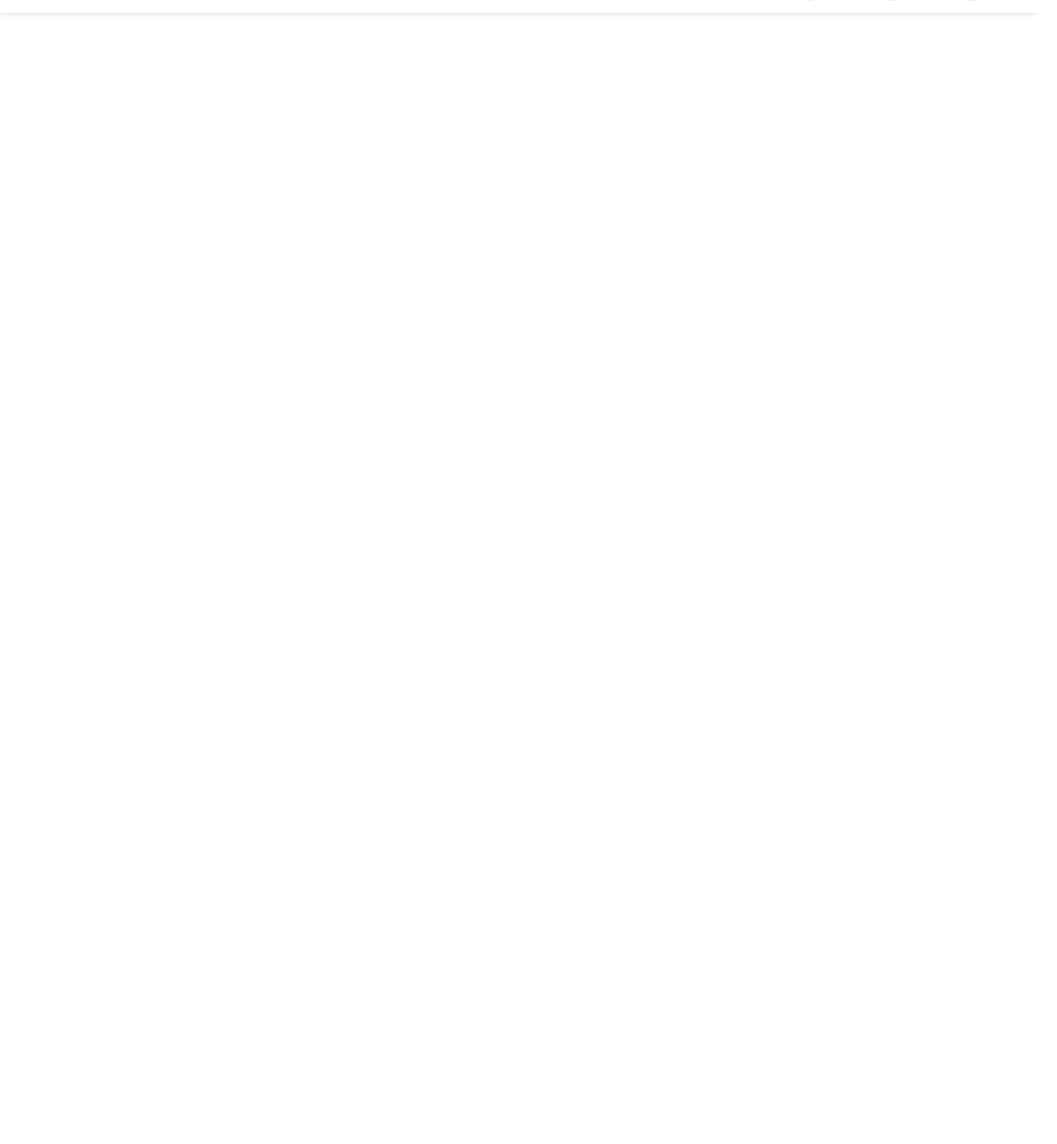
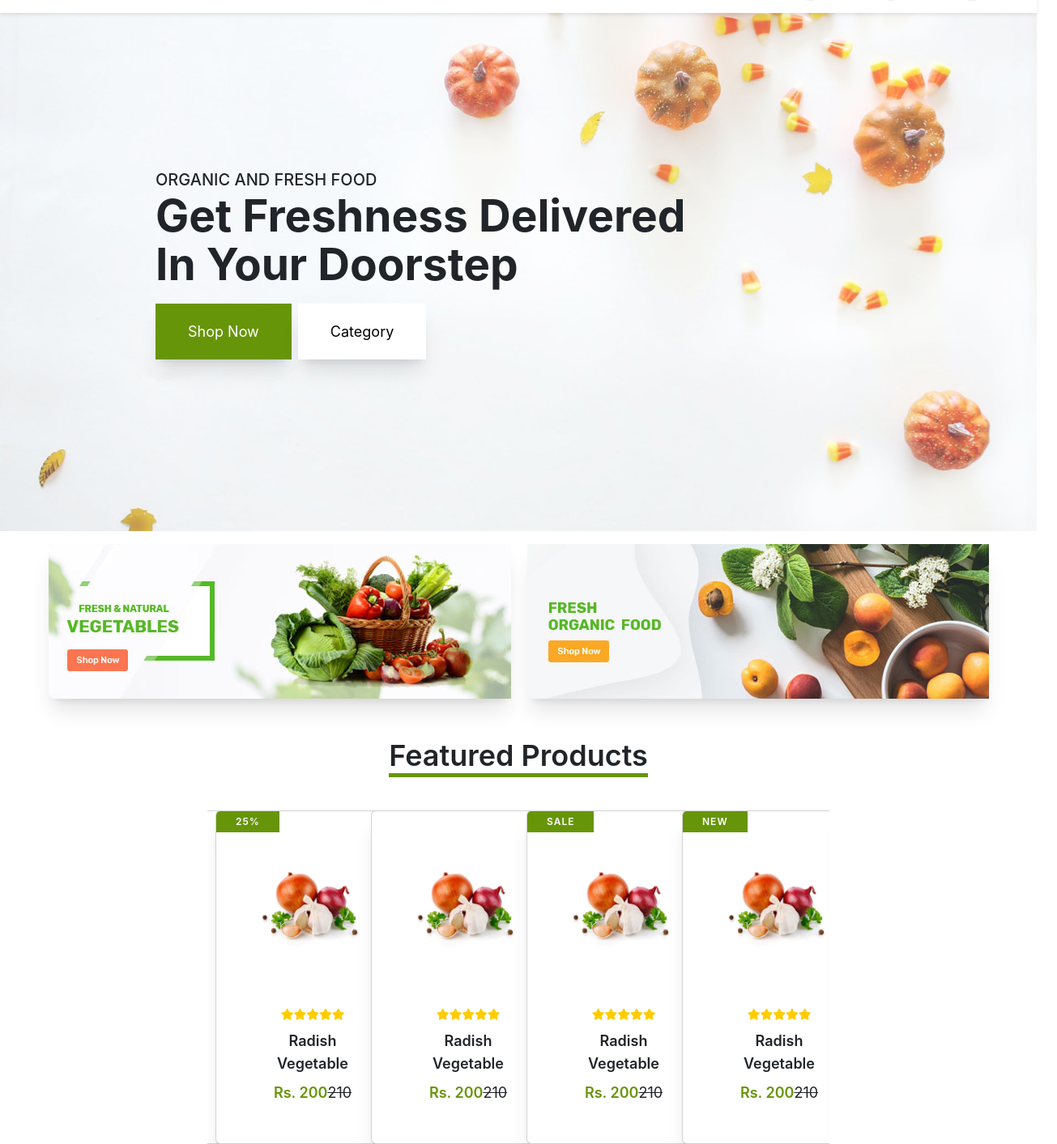
Before and after one commit to PaceDE/mr-jucify, a React (Create React App) app: page / in a window 1280 px wide. Shown: the part 134-1547 px from the top of the page at 81% size, 1305 px wide, since content can reach past the window. Before the commit the page ends 800 px from the top, so only its background shows below. Built offline with nearby package versions, Linux system fonts and the light colour scheme.

Commit message:
home page

```diff
--- a/package.json
+++ b/package.json
@@ -11,6 +11,8 @@
     "react-dom": "^19.0.0",
     "react-router-dom": "^7.1.5",
     "react-scripts": "5.0.1",
+    "react-slick": "^0.30.3",
+    "slick-carousel": "^1.8.1",
     "web-vitals": "^4.2.4"
   },
   "scripts": {
--- a/public/index.html
+++ b/public/index.html
@@ -18,6 +18,8 @@
     <link rel="stylesheet" href="https://cdn.jsdelivr.net/npm/bootstrap-icons@1.10.3/font/bootstrap-icons.css">
     <link rel="stylesheet" href="https://cdnjs.cloudflare.com/ajax/libs/font-awesome/4.7.0/css/font-awesome.min.css">
     <link href="https://cdn.jsdelivr.net/npm/bootstrap@5.3.3/dist/css/bootstrap.min.css" rel="stylesheet">
+
+    <script src="https://kit.fontawesome.com/62b96e2797.js" crossorigin="anonymous"></script>
 
 
     <!--
--- a/src/components/Home.js
+++ b/src/components/Home.js
@@ -3,12 +3,24 @@
 import React from "react";
 import NavigationHeader from "./NavigationHeader";
 import Header from "./Header";
+import Banner from "./blocks/Banner";
+import SmallBanner from "./blocks/SmallBanner";
+import ItemSlider from "./blocks/ItemSlider";
 
 const Home = () => {
   return (
     <div className="home-page">
       <Header/>
       <NavigationHeader/>
+      <Banner />
+      <SmallBanner />
+
+      <div className="mt-10">
+        <h2 className="relative text-4xl font-semibold text-center">
+          <span className="border-b-[5px] border-[#679509]">Featured Products</span>
+        </h2>
+        <ItemSlider />
+      </div>
     </div>
   );
 };
--- /dev/null
+++ b/src/components/blocks/Banner.jsx
@@ -0,0 +1,55 @@
+import React from "react";
+import Slider from "react-slick";
+
+import "slick-carousel/slick/slick.css";
+import "slick-carousel/slick/slick-theme.css";
+
+import image1 from "../../images/slider1.jpg";
+import image2 from "../../images/slider2.jpg";
+import { Link } from "react-router";
+
+const Banner = () => {
+    const images = [
+        image1,
+        image2,
+    ];
+
+    const settings = {
+        dots: false,
+        infinite: true,
+        autoplay: true,
+        autoplaySpeed: 3000,
+        speed: 1000,
+        // cssEase: "linear",
+        slidesToShow: 1,
+        slidesToScroll: 1,
+      };
+
+    return (
+        <>
+            <div className="slider-container">
+                <Slider {...settings}>
+                    {images.map(img => (
+                        <div className="w-screen h-[80vh] relative" key={images.indexOf(img)}>
+                            <img className="w-full h-full object-cover opacity-[0.7]" src={img}/>
+                            <div className="image-content absolute top-[30%] left-[15%] leading-[60px]">
+                                <div className="uppercase text-xl font-medium">
+                                    Organic and Fresh Food
+                                </div>
+                                <div className="text-[55px] font-bold capitalize">
+                                    Get Freshness Delivered<br />In Your Doorstep
+                                </div>
+                                <div className="image-links mt-4">
+                                    <Link to="#" className="px-10 py-4 mr-2 text-white text-lg duration-300 ease-linear bg-[#679509] hover:bg-[#2a660a] shadow-xl">Shop Now</Link>
+                                    <Link to="#" className="px-10 py-4 text-black text-lg duration-300 ease-linear bg-white hover:bg-[#2a660a] hover:text-white shadow-xl">Category</Link>
+                                </div>
+                            </div>
+                        </div>
+                    ))}
+                </Slider>
+            </div>
+        </>
+     );
+}
+
+export default Banner;
--- /dev/null
+++ b/src/components/blocks/Card.jsx
@@ -0,0 +1,34 @@
+const Card = ({fruit}) => {
+    return (
+        <>
+            <div className="relative w-60 mx-[10px] bg-white shadow-xl p-5 overflow-hidden card">
+                <img src={fruit["image"]} alt="" className="m-auto w-full h-full object-cover duration-200 ease-linear" />
+                <div className="stars text-center mt-5">
+                    {fruit["stars"]?.map(id => (
+                        <i className="fa-sharp fa-solid fa-star text-[#fc0] text-sm" key={id}></i>
+                    ))}
+                </div>
+                <div className="text-lg font-semibold text-center mt-2">
+                    {fruit["name"]}
+                </div>
+                <div className="text-lg text-center mt-2">
+                    <span className="text-[#679509] font-semibold">
+                        Rs. {fruit["price"]}
+                    </span>
+                    <span className="line-through">
+                        {fruit["oldPrice"]}
+                    </span>
+                </div>
+                { fruit["option"] &&
+                <div className="absolute top-0 left-0 py-[5px] px-4 tracking-[1px] bg-[#679509] text-white text-xs font-semibold uppercase">
+                    {fruit["option"]}
+                </div> }
+                <div className="hidden absolute top-0 right-0 p-[10px] mt-[10px] mr-[10px] rounded-[50%] duration-200 ease-linear hover:bg-[#679509] heart-wishlist">
+                    <i className="fa-regular fa-heart text-black items-center justify-center text-[15px] duration-200 ease-linear"></i>
+                </div>
+            </div>
+        </>
+     );
+}
+
+export default Card;
--- /dev/null
+++ b/src/components/blocks/ItemSlider.jsx
@@ -0,0 +1,71 @@
+import React from "react";
+import Slider from "react-slick";
+
+import "slick-carousel/slick/slick.css";
+import "slick-carousel/slick/slick-theme.css";
+
+import image1 from "../../images/1.jpg"
+import Card from "./Card";
+
+const ItemSlider = () => {
+
+    const settings = {
+        dots: false,
+        infinite: true,
+        autoplay: true,
+        autoplaySpeed: 2000,
+        speed: 1000,
+        slidesToShow: 4,
+        slidesToScroll: 1,
+        initialSlide: 4,
+        responsive: [
+          {
+            breakpoint: 1024,
+            settings: {
+              slidesToShow: 3,
+              slidesToScroll: 3,
+              infinite: true,
+              dots: true
+            }
+          },
+          {
+            breakpoint: 600,
+            settings: {
+              slidesToShow: 2,
+              slidesToScroll: 2,
+              initialSlide: 2
+            }
+          },
+          {
+            breakpoint: 480,
+            settings: {
+              slidesToShow: 1,
+              slidesToScroll: 1
+            }
+          }
+        ]
+      };
+
+    const fruitsData = [
+        {"id": 0, "name": "Radish Vegetable", "image": image1, "stars": [1,2,3,4,5], "price": 200, "oldPrice": 210, "option": "sale"},
+        {"id": 1, "name": "Radish Vegetable", "image": image1, "stars": [1,2,3,4,5], "price": 200, "oldPrice": 210, "option": "new"},
+        {"id": 2, "name": "Radish Vegetable", "image": image1, "stars": [1,2,3,4,5], "price": 200, "oldPrice": 210, "option": "25%"},
+        {"id": 3, "name": "Radish Vegetable", "image": image1, "stars": [1,2,3,4,5], "price": 200, "oldPrice": 210, "option": null},
+    ]
+
+    return (
+        <>
+            <div className="slider-container w-[60%] m-auto mt-5">
+                <Slider {...settings}>
+                    {fruitsData.map(fruit => (
+                        <Card fruit={fruit} key={fruit["id"]}></Card>
+                    ))}
+                </Slider>
+
+
+            </div>
+        </>
+     );
+}
+
+export default ItemSlider;
--- /dev/null
+++ b/src/components/blocks/SmallBanner.jsx
@@ -0,0 +1,26 @@
+import image1 from "../../images/banner1.jpg";
+import image2 from "../../images/banner2.jpg";
+import "../../css/home.css";
+
+
+const SmallBanner = () => {
+
+    const images = [
+        image1,
+        image2,
+    ]
+
+    return (
+        <>
+            <div className="flex justify-center flex-wrap">
+                {images.map(img => (
+                    <div className="relative m-[10px] shadow-xl small-banner" key={images.indexOf(img)}>
+                        <img src={img} alt="" />
+                    </div>
+                ))}
+            </div>
+        </>
+     );
+}
+
+export default SmallBanner;
--- /dev/null
+++ b/src/css/home.css
@@ -0,0 +1,40 @@
+.small-banner::before {
+    content: "";
+    position: absolute;
+    background: rgba(0, 0, 0, 0.12);
+    top: 50%;
+    bottom: 50%;
+    left: 0;
+    right: 0;
+    transition: all 0.5s ease-out 0s;
+}
+
+.small-banner::after{
+    position: absolute;
+    content: "";
+    background: rgba(0, 0, 0, 0.12);
+    top: 0;
+    bottom: 0;
+    left: 50%;
+    right: 50%;
+    transition: all 0.5s ease-out 0s;
+}
+
+.small-banner:hover::before, .small-banner:hover::after{
+    top: 0;
+    left: 0;
+    bottom: 0;
+    right: 0;
+}
+
+.card:hover img{
+    transform: scale(1.1) rotate(5deg);
+}
+
+.heart-wishlist:hover i{
+    color: #fff;
+}
+
+.card:hover .heart-wishlist{
+    display: flex;
+}
```
Also changed, not shown: 1 other file (tests, documents, lock files or other folders).
